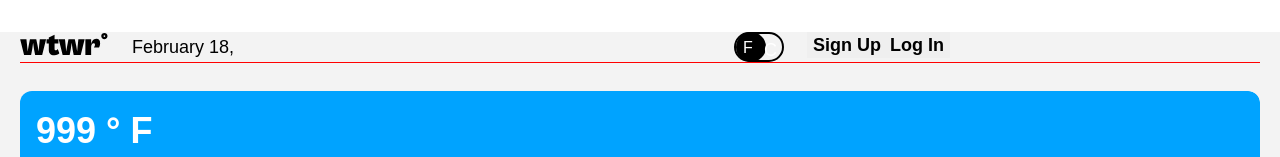
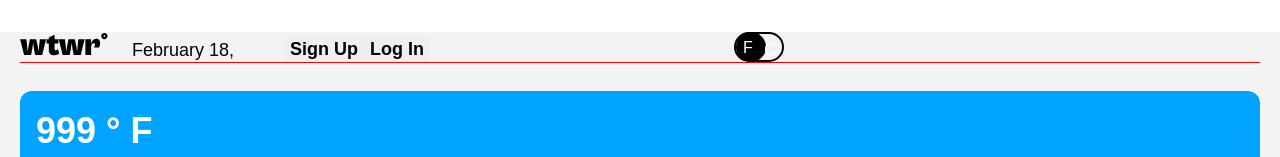
Before and after one commit to lydiacodes04/resource_react, a React (Vite) app: page / in a window 1280 px wide. Shown: the top 157 px of the page. Built offline with nearby package versions, Linux system fonts and the light colour scheme; no server answers.

Commit message:
remove all absolute positioning from header

```diff
--- a/src/components/Header/Header.css
+++ b/src/components/Header/Header.css
@@ -1,6 +1,6 @@
 .header {
   display: flex;
-  align-items: center;
+  align-items: flex-end;
   margin: 32px 0px 28px;
   font-family: Cabinet Grotesk, sans-serif;
   font-size: 18px;
@@ -21,58 +21,35 @@
 }
 
 .header__nav {
-  position: relative;
   display: flex;
 }
 
 .header__add-clothes-btn {
-  margin: 0px;
-  padding: 0px;
-  position: absolute;
-  left: 510px;
-  top: -10px;
   border: none;
   white-space: nowrap;
-  text-align: center;
+  /* text-align: center; */
 }
 
 .header__user-container {
   display: flex;
-  margin: 0px;
-  padding: 0px;
+  /* align-items: flex-start; */
   text-decoration: none;
-
-  /* align-items: center;
-  align-content: flex-start;
-  flex-wrap: nowrap; */
 }
 
 .header__username {
-  position: absolute;
-  margin: 0;
-  padding: 0;
-  left: 670px;
-  top: -10px;
-  white-space: nowrap;
+  /* white-space: nowrap; */
   text-decoration: none;
   color: #000;
 }
 
 .header__avatar {
-  position: absolute;
-  align-items: end;
-  scale: calc(5%);
+  /* align-items: end; */
+  height: 50px;
+  width: 50px;
   border-radius: 50%;
-  /* margin: 0;
-  padding: 0; */
-  left: 400px;
-  top: -350px;
 }
 
 .header__sign-up {
-  position: absolute;
-  left: 523px;
-  top: -15px;
   border: none;
   font-family: Cabinet Grotesk, sans-serif;
   font-size: 18px;
@@ -82,9 +59,6 @@
 }
 
 .header__log-in {
-  position: absolute;
-  left: 600px;
-  top: -15px;
   border: none;
   font-family: Cabinet Grotesk, sans-serif;
   font-size: 18px;
```
